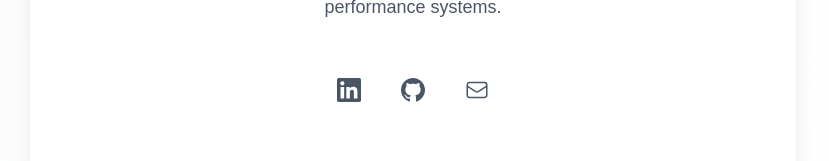
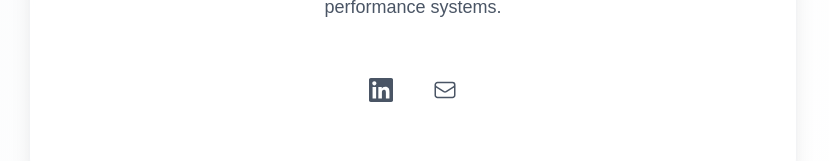
Before and after one commit to deanhtid/deancod-es, a Next.js app: page / in a window 1280 px wide. Shown: the part 613-774 px from the top of the page, without its empty margins (227-1056 px from the left). Built offline with nearby package versions, Linux system fonts and the light colour scheme.

Commit message:
Remove GitHub profile link

```diff
--- a/src/app/page.tsx
+++ b/src/app/page.tsx
@@ -72,22 +72,6 @@ export default function Home() {
             </svg>
           </a>
           <a
-            href="https://github.com/deanhtid"
-            target="_blank"
-            rel="noopener noreferrer"
-            className="group p-2 rounded-lg hover:bg-gray-50 dark:hover:bg-gray-800 transition-colors duration-200"
-            aria-label="GitHub Profile"
-          >
-            <svg
-              width="24"
-              height="24"
-              viewBox="0 0 24 24"
-              className="w-6 h-6 fill-gray-600 group-hover:fill-gray-900 dark:fill-gray-400 dark:group-hover:fill-white transition-colors duration-200"
-            >
-              <path d="M12 0c-6.626 0-12 5.373-12 12 0 5.302 3.438 9.8 8.207 11.387.599.111.793-.261.793-.577v-2.234c-3.338.726-4.033-1.416-4.033-1.416-.546-1.387-1.333-1.756-1.333-1.756-1.089-.745.083-.729.083-.729 1.205.084 1.839 1.237 1.839 1.237 1.07 1.834 2.807 1.304 3.492.997.107-.775.418-1.305.762-1.604-2.665-.305-5.467-1.334-5.467-5.931 0-1.311.469-2.381 1.236-3.221-.124-.303-.535-1.524.117-3.176 0 0 1.008-.322 3.301 1.23.957-.266 1.983-.399 3.003-.404 1.02.005 2.047.138 3.006.404 2.291-1.552 3.297-1.23 3.297-1.23.653 1.653.242 2.874.118 3.176.77.84 1.235 1.911 1.235 3.221 0 4.609-2.807 5.624-5.479 5.921.43.372.823 1.102.823 2.222v3.293c0 .319.192.694.801.576 4.765-1.589 8.199-6.086 8.199-11.386 0-6.627-5.373-12-12-12z" />
-            </svg>
-          </a>
-          <a
             href="mailto:deanhtid99@gmail.com"
             className="group p-2 rounded-lg hover:bg-gray-50 dark:hover:bg-gray-800 transition-colors duration-200"
             aria-label="Email"
```
Also changed, not shown: 1 other file (tests, documents, lock files or other folders).
